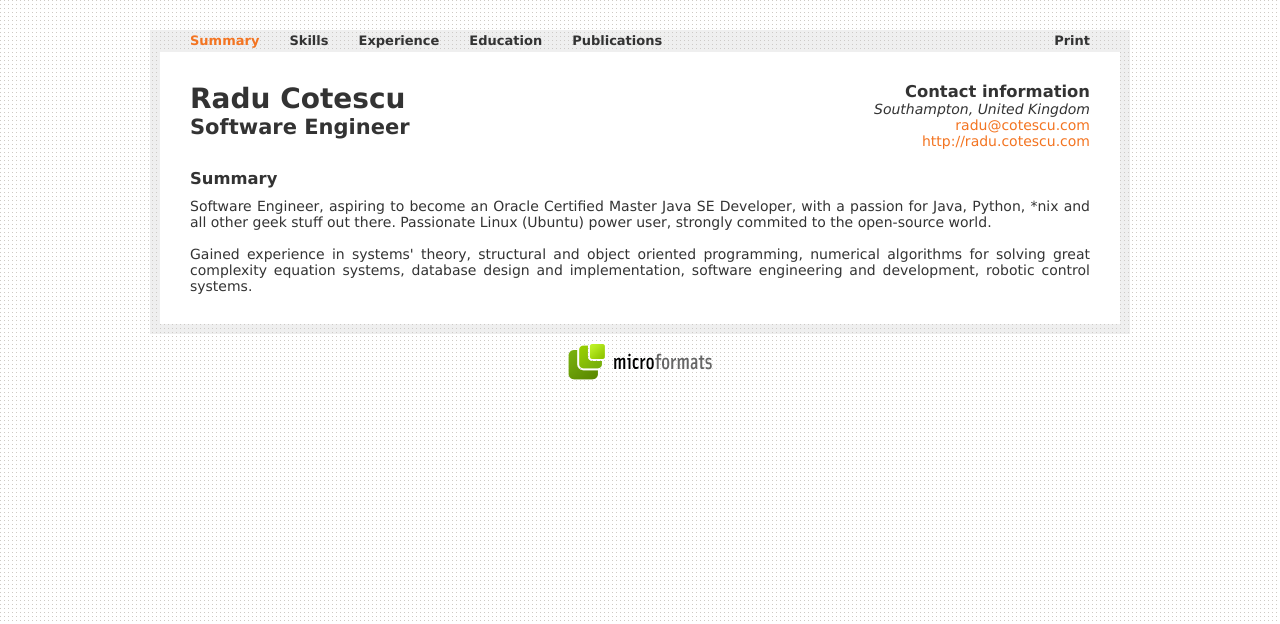
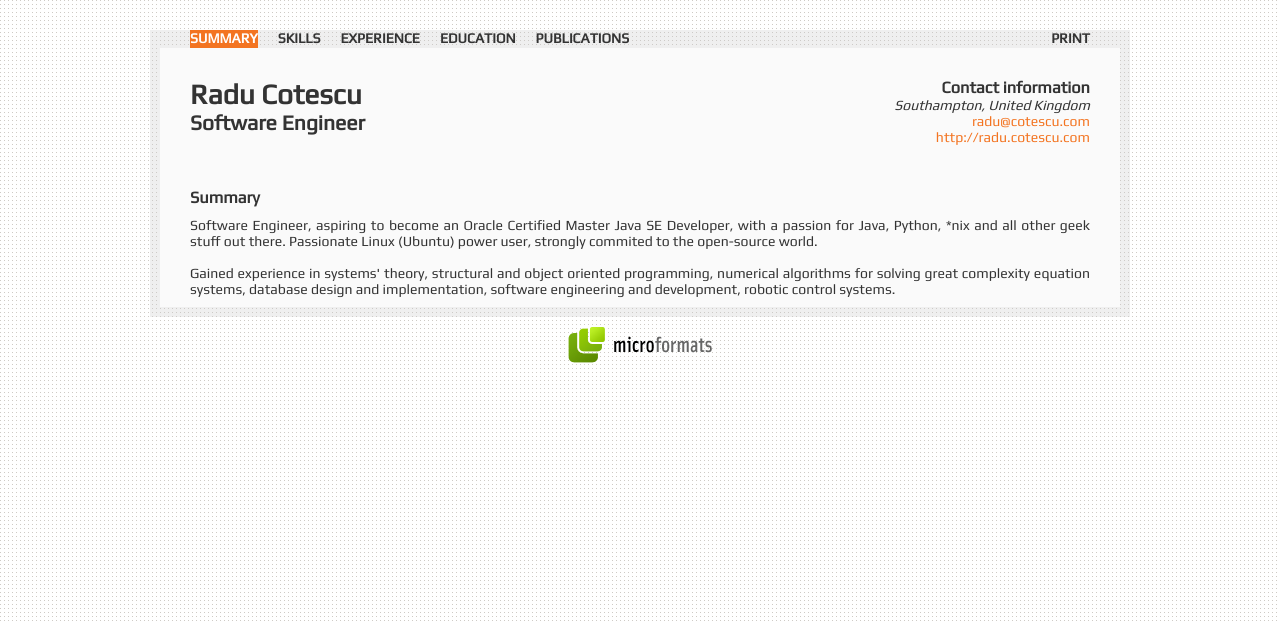
Before and after one commit to raducotescu/radu.cotescu.com, a PHP site: page / in a window 1280 px wide. Shown: the top 624 px of the page. Run offline with PHP 8.4, Linux system fonts and the light colour scheme; some libraries are stand-ins or nearby versions.

Commit message:
modified layout

```diff
--- a/index.php
+++ b/index.php
@@ -4,6 +4,7 @@
 <meta http-equiv="Content-Type" content="text/html; charset=UTF-8" />
 	<title>Radu Cotescu's resume</title>
 	<link rel="stylesheet" href="style.css" type="text/css"/>
+	<link href='http://fonts.googleapis.com/css?family=Play' rel='stylesheet' type='text/css'>
 	<link rel="stylesheet" href="style_print.css" type="text/css" media="print" />
 	<link rel="shortcut icon" type="image/x-icon" href="http://radu.cotescu.com/favicon.ico"/>
 	<meta name="description" content="a = b + a - (b = a); I do this often. Do you want to hire me? Check my resume!"/>
@@ -25,24 +26,24 @@
 	<div class="menu">
 		<h3>Overview</h3>
 		<ul>
-			<li><a href="#" title="Contact information">Contact information</a></li>
-			<li><a href="#summary" title="Summary">Summary</a></li>
-			<li><a href="#skills" title="Skills">Skills</a></li>
-			<li><a href="#experience" title="Experience">Experience</a></li>
-			<li><a href="#education" title="Education">Education</a></li>
-			<li><a href="#publications" title="Publications">Publications</a></li>
+			<li><a href="#" title="Contact information">CONTACT INFORMATION</a></li>
+			<li><a href="#" title="Summary">SUMMARY</a></li>
+			<li><a href="#skills" title="Skills">SKILLS</a></li>
+			<li><a href="#experience" title="Experience">EXPERIENCE</a></li>
+			<li><a href="#education" title="Education">EDUCATION</a></li>
+			<li><a href="#publications" title="Publications">PUBLICATIONS</a></li>
 
 		</ul>
 	</div>
 	<div class="wrapper">
 		<div class="menu_js">
 			<ul>
-				<li><a href="#" title="Summary" id="selected">Summary</a></li>
-				<li><a href="#skills" title="Skills">Skills</a></li>
-				<li><a href="#experience" title="Experience">Experience</a></li>
-				<li><a href="#education" title="Education">Education</a></li>
-				<li><a href="#publications" title="Publications">Publications</a></li>
-				<li class="print"><a onclick="window.print()" title="Print full version">Print</a></li>
+				<li id="selected"><a href="#" title="Summary">SUMMARY</a></li>
+				<li><a href="#skills" title="Skills">SKILLS</a></li>
+				<li><a href="#experience" title="Experience">EXPERIENCE</a></li>
+				<li><a href="#education" title="Education">EDUCATION</a></li>
+				<li><a href="#publications" title="Publications">PUBLICATIONS</a></li>
+				<li class="print"><a href="#print" onclick="window.print()" title="Print full version">PRINT</a></li>
 			</ul>
 		</div>
 			<div class="hresume">
@@ -314,13 +315,17 @@
 			var selected = link.substring(link.lastIndexOf('#') + 1, link.length);
 			$('#selected').removeAttr('id');
 			if($('#'+selected).not('#summary').is(':visible')) {
-				$('#'+selected).slideUp();
-				$('.menu_js a').first().attr('id', 'selected');
+				$('#'+selected).slideUp(300);
+				$('.menu_js li').first().attr('id', 'selected');
 
 			} else {
-				$('.container').not('#summary').slideUp();
-				if(this.parentNode.className != "print") this.id="selected";
-	  			$('#'+selected).not('#summary').slideDown();
+				$('.container').not('#summary').slideUp(300);
+				if(selected != "print") {
+					this.parentNode.id="selected";
+				} else {
+					$('.menu_js li').first().attr('id', 'selected');
+				}
+	  			$('#'+selected).not('#summary').slideDown(600);
 			}
 		});
 	});
--- a/style.css
+++ b/style.css
@@ -10,7 +10,7 @@ html {
 body {
     background: url("dot.png") repeat scroll 0 0 transparent;
     color: #333333;
-    font-family: Verdana, Arial, sans-serif;
+	font-family: 'Play', sans-serif;
     font-size: 14px;
     font-weight: normal;
 }
@@ -64,35 +64,35 @@ body {
 
 .menu_js {
 	display: none;
+	font-family: 'Play', sans-serif;
 	height: 18px;
-	margin-top: 2px;
 	margin-left: 10px;
 	margin-right: 10px;
-	margin-bottom: 2px;
 	position: relative;
 }
 
 .menu_js ul {
     list-style-type: none;
+    margin-left: 30px;
 }
 
 .menu_js ul li {
     float: left;
-    text-align: center;
+    text-align: left;
     height: 18px;
-	padding-left: 30px;
+    margin-right: 20px;
 }
 
 .menu_js a {
     color: #333333;
-    font-size: 13px;
     text-decoration: none;
     font-weight: bold;
 }
 
 
 .menu_js a:hover {
-	color: #F37421;
+	color: #FFFFFF;
+	background-color: #F37421;
     text-decoration: none;
 }
 
@@ -100,8 +100,10 @@ body {
 	outline: 0;
 }
 
-#selected {
-	color: #F37421;
+#selected, #selected a {
+	color: #FFFFFF;
+	background-color: #F37421;
+	border: none;
 }
 
 .wrapper {
@@ -112,9 +114,8 @@ body {
 }
 
 .hresume {
-    background-color: #FFFFFF;
+    background-color: #FDFDFD;
 	margin: 10px;
-    padding: 30px;
     text-align: justify;
 }
 
@@ -136,6 +137,19 @@ body {
     float: left;
 }
 
+.contact {
+	height: 80px;
+    padding: 30px 30px 0px 30px;
+}
+
+#summary {
+	padding: 30px 30px 10px 30px;
+}
+
+.contact, #summary {
+	background-color: #FAFAFA;
+}
+
 .contactData {
     float: right;
     width: 300px;
@@ -148,7 +162,7 @@ body {
 
 .container {
     clear: both;
-    padding-top: 20px;
+    padding: 15px 30px 30px 30px;
 }
 
 .container ul {
@@ -201,5 +215,5 @@ a.email {
 
 .print {
 	position: absolute;
-	right: 30px;
+	right: 10px;
 }
```
